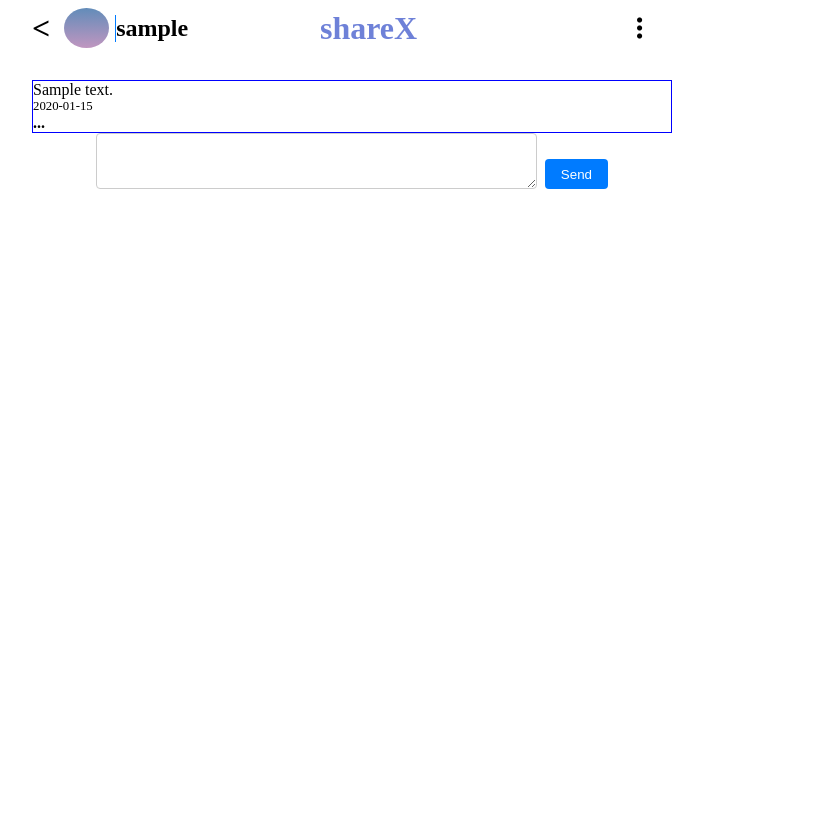
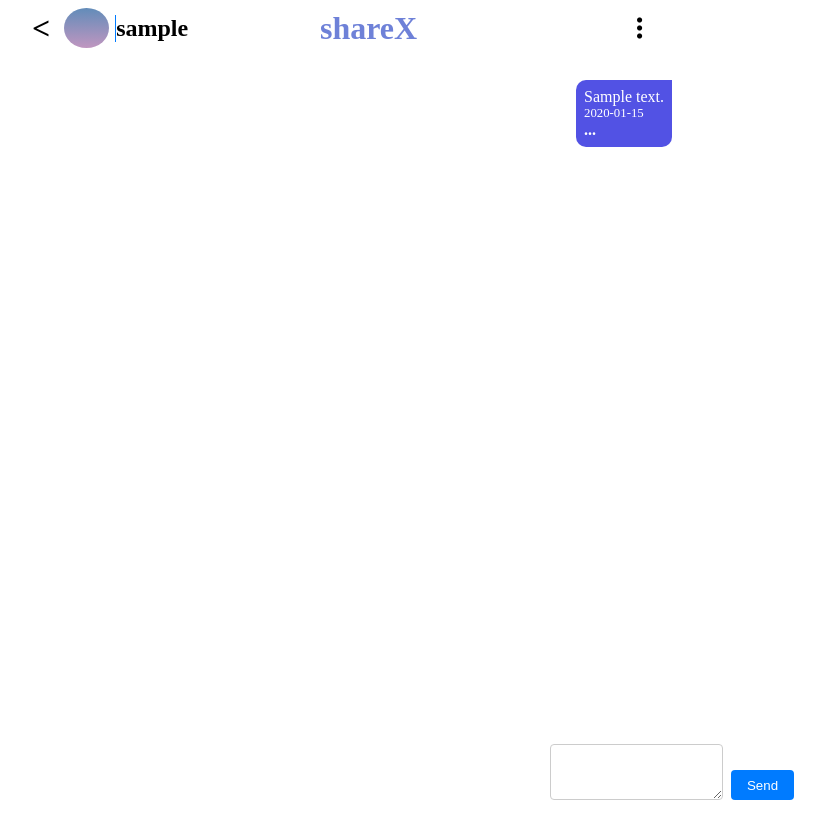
Before and after one commit to timiwritescode/shareX, a Flask app: page /chat in a window 1280 px wide. Shown: the whole page, without its empty margins (288-1113 px from the left). Before the commit the page ends 189 px from the top, so only its background shows below. Run offline with Flask 3, Linux system fonts and the light colour scheme; a user stored in the database is signed in; tables that the repository leaves empty hold one stand-in row (values such as "Sample post").

```diff
--- a/shareX/__init__.py
+++ b/shareX/__init__.py
@@ -9,7 +9,7 @@ import dotenv
 dotenv.load_dotenv()
 
 app = Flask(__name__)
-app.config["SQLALCHEMY_DATABASE_URI"] = "sqlite:///shareX.db"
+app.config["SQLALCHEMY_DATABASE_URI"] = os.getenv('DB_URI')
 app.config["SECRET_KEY"] = os.getenv('SECRET_KEY')
 
 if os.environ.get("APP_ENV") == 'production':
--- a/shareX/static/css/base.css
+++ b/shareX/static/css/base.css
@@ -2,6 +2,10 @@
 ::before,
 ::after {
     box-sizing: border-box;
+}
+
+body {
+    min-height: 100vh;
 }
 
 #flash {
--- a/shareX/static/css/chat.css
+++ b/shareX/static/css/chat.css
@@ -1,3 +1,7 @@
+:root {
+    --primary-bg: rgb(82, 82, 228);
+}
+
 /* The header section which includes the logo, username and some buttons */
 #chat-header {
     display: grid;
@@ -55,8 +59,16 @@
 --------------------------------------------------------------------
 -------------------------------------------------------------------*/
 
+/*---------------------The chat box-----------------------------------------------*/
+
 .chat-message {
-    border: 1px solid blue;
+    margin-bottom: 1rem;
+    border-radius: 10px 0px 10px 10px;
+    padding: 0.5rem;
+    background-color: var(--primary-bg);
+    color: white;
+    clear: both;
+    float: right;
 }
 
 .dots {
@@ -87,12 +99,29 @@
     display: inherit
 }
 
+
+
+/*----------------------------------------
+-------------------------------------------
+------------------------------------------*/
+
+/*----------Input area---------------------*/
+.input-area {
+    min-width: 100%;
+    display: flex;
+    justify-content: center;
+    position: fixed;
+    bottom: 0;
+}
+
 #chat-form {
     margin: auto;
     display: flex;
     justify-content: center;
     align-items: end;
-    width: 80%;
+
+    background-color: #fff;
+
 }
 
 textarea {
@@ -105,8 +134,8 @@ textarea {
     max-height: 200px;
     height: 56px;
     overflow-y: hidden;
+    font-family: 'Gill Sans', 'Gill Sans MT', Calibri, 'Trebuchet MS', sans-serif;
 }
-
 
 .input-area > #chat-form > button {
     padding: 8px 16px;
@@ -118,9 +147,6 @@ textarea {
     max-height: 30px;
 }
 
-button:hover {
-    background-color: #0056b3;
-}
 
 /*----------------------------------------
 --------------Media Queries --------------
@@ -140,5 +166,8 @@ button:hover {
         grid-template-columns: 5% 7% 33% 45% 10%;
     }
 
+    .chat-message {
+        max-width: 80%;
 
+    }
 }
```
